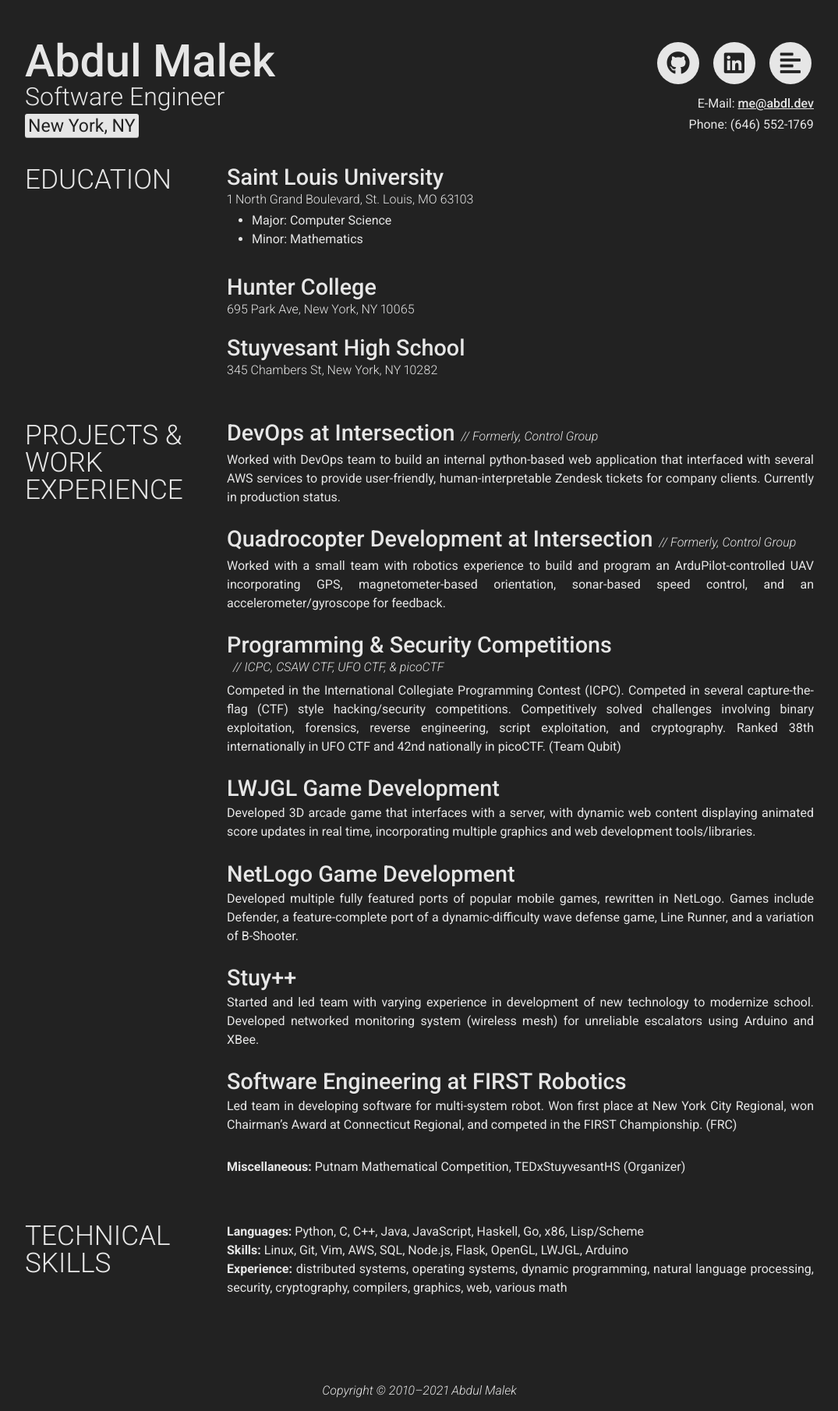
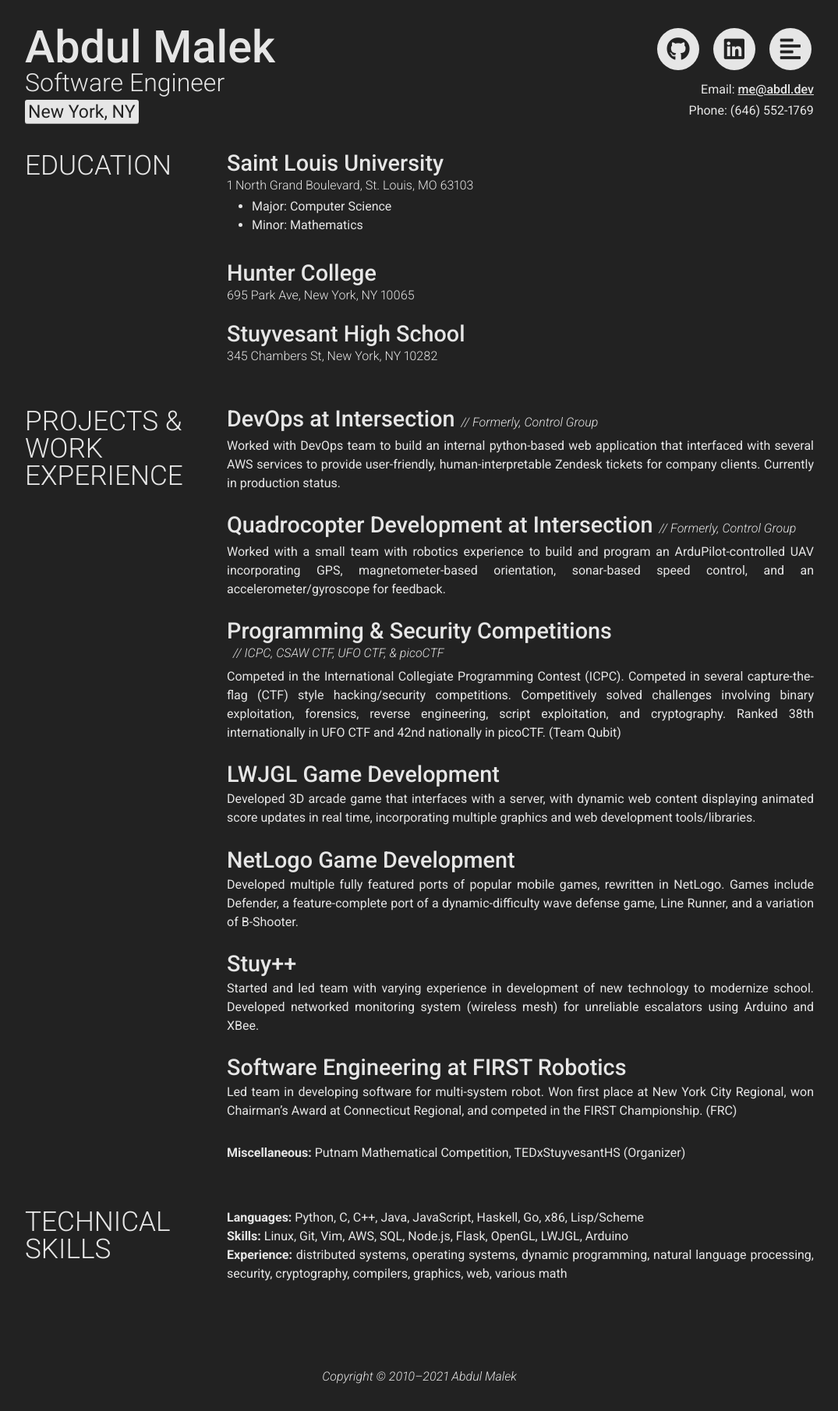
Before and after one commit to abdl-dev/abdl-dev.github.io, a Jekyll site: the page built from index.md, in a window 1280 px wide. Shown: the whole page at 78% size, without its empty margins (102-1177 px from the left). Built offline with Jekyll 4.4.1, drawn with Linux system fonts in a browser that asks for light colours.

Commit message:
fix some spellings

```diff
--- a/_config.yml
+++ b/_config.yml
@@ -1,21 +1,14 @@
 # Site
 repository: abdl-dev/abdl-dev.github.io
 favicon: assets/icon.png
-
-# Content configuration version
-version: 2 # get rid of this later
+colorscheme: dark
 
 # Personal Info
 name: Abdul Malek
 title: Software Engineer
 email: me@abdl.dev
-email_title: E-Mail
 phone: (646) 552-1769
-phone_title: Phone
 location: New York, NY
-
-# Dark Mode (true/false/never)
-darkmode: true
 
 # Social Links
 github_username: abdl-dev
@@ -40,7 +33,6 @@
       - layout: left
         title: Stuyvesant High School
         caption: 345 Chambers St, New York, NY 10282
-
 
   - title: PROJECTS & WORK EXPERIENCE
     layout: list
@@ -106,7 +98,6 @@
         description: |
           **Miscellaneous:** Putnam Mathematical Competition, TEDxStuyvesantHS (Organizer)
 
-
   - title: TECHNICAL SKILLS
     layout: text
     content: |
@@ -122,7 +113,9 @@
 # - Change all double quotes to single quotes
 # - Strip all unused variables from files
 # - Make all the site content indentations line up
-# - Get everything to work with bootstrap 5.0 (particularly 3.4 -> 4.0 changes)
+# - change everything to 4-width hard tabs
+# - restructure all css
+# - restructure directory and files (remove unnecessary files)
 # - Add favicon.ico
 # - rewrite to only use .col-md
 # - figure out how to do axis text for contact info
--- a/_includes/header.html
+++ b/_includes/header.html
@@ -1,4 +1,4 @@
-<div class="container header-contianer">
+<div class="container header-container">
     <div class="row">
         <div class="col-12 col-md-8 header-left">
           <h1>{{ site.name }}</h1>
--- a/_layouts/index.html
+++ b/_layouts/index.html
@@ -1,9 +1,13 @@
 <!DOCTYPE html>
-<html lang="{{ page.lang | default: site.lang | default: 'en' }}">
+<html lang="en">
 
 	{%- include head.html -%}
 
-<body class="{% if site.darkmode == true and site.darkmode != 'never' %}dark{% endif %}">
+	{% if site.colorscheme == 'auto' %}
+	<script src="{{ '/assets/index.js' }}"></script>
+	{% else %}
+	<body class="{{ site.colorscheme }}">
+	{% endif %}
 
 		{%- include header.html -%}
 
@@ -14,7 +18,6 @@
 				{%- include gtm_body.html -%}
 				{%- endif -%}
 
-      {%- if site.version == 2 -%}
 				{% for section in site.content %}
 				<div class="container {{ section.layout }}-container">
 					<div class="row">
@@ -25,16 +28,11 @@
 					</div>
 				</div>
 				{% endfor %}
-      {% else %}
-        {%- include v1/default.html -%}
-      {%- endif -%}
+
 			</div>
 		</main>
 
 		{%- include footer.html -%}
-  {% if site.darkmode == false %}
-    <script src="{{ '/assets/index.js' | relative_url }}"></script>
-  {% endif %}
+
 	</body>
-
 </html>
--- a/_sass/base.scss
+++ b/_sass/base.scss
@@ -154,7 +154,7 @@
   text-align: center; }
 
 .container {
- margin-top:2rem;
+ margin-bottom: 2rem;
  padding: 0% 5%;
 
   @media print {
@@ -162,8 +162,8 @@
   }
 }
 
-.header-contianer {
-  margin-top:50px;
+.header-container {
+  margin-top: 2rem;
 }
 
 .header-right {
--- a/_sass/main.scss
+++ b/_sass/main.scss
@@ -8,7 +8,7 @@
 }
 
 @media screen and (max-width: 768px) {
-  .header-contianer div{
+  .header-container div{
     text-align: center;
   }
 
```
Lines whose indentation alone changed are shown as unchanged.
